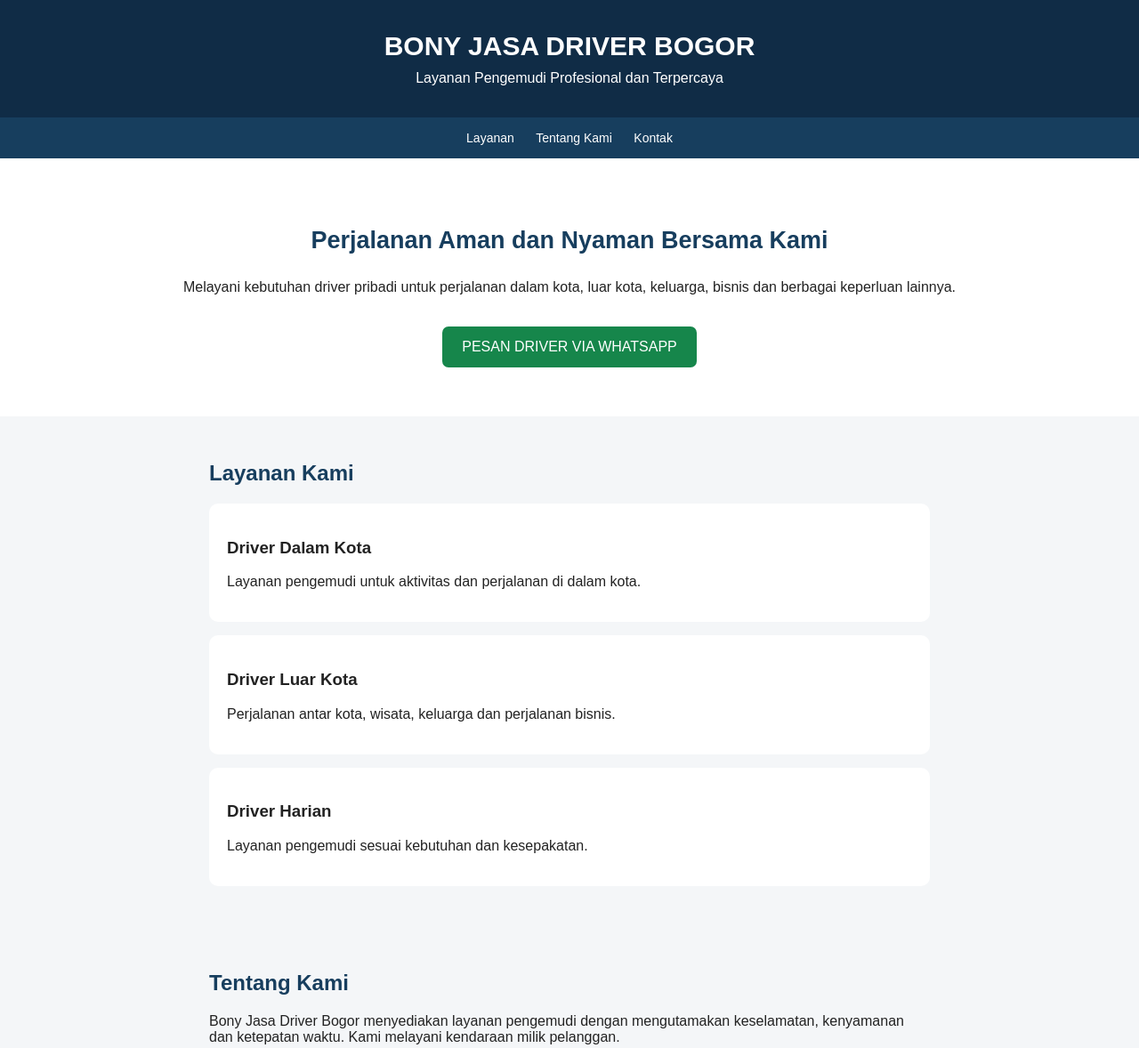
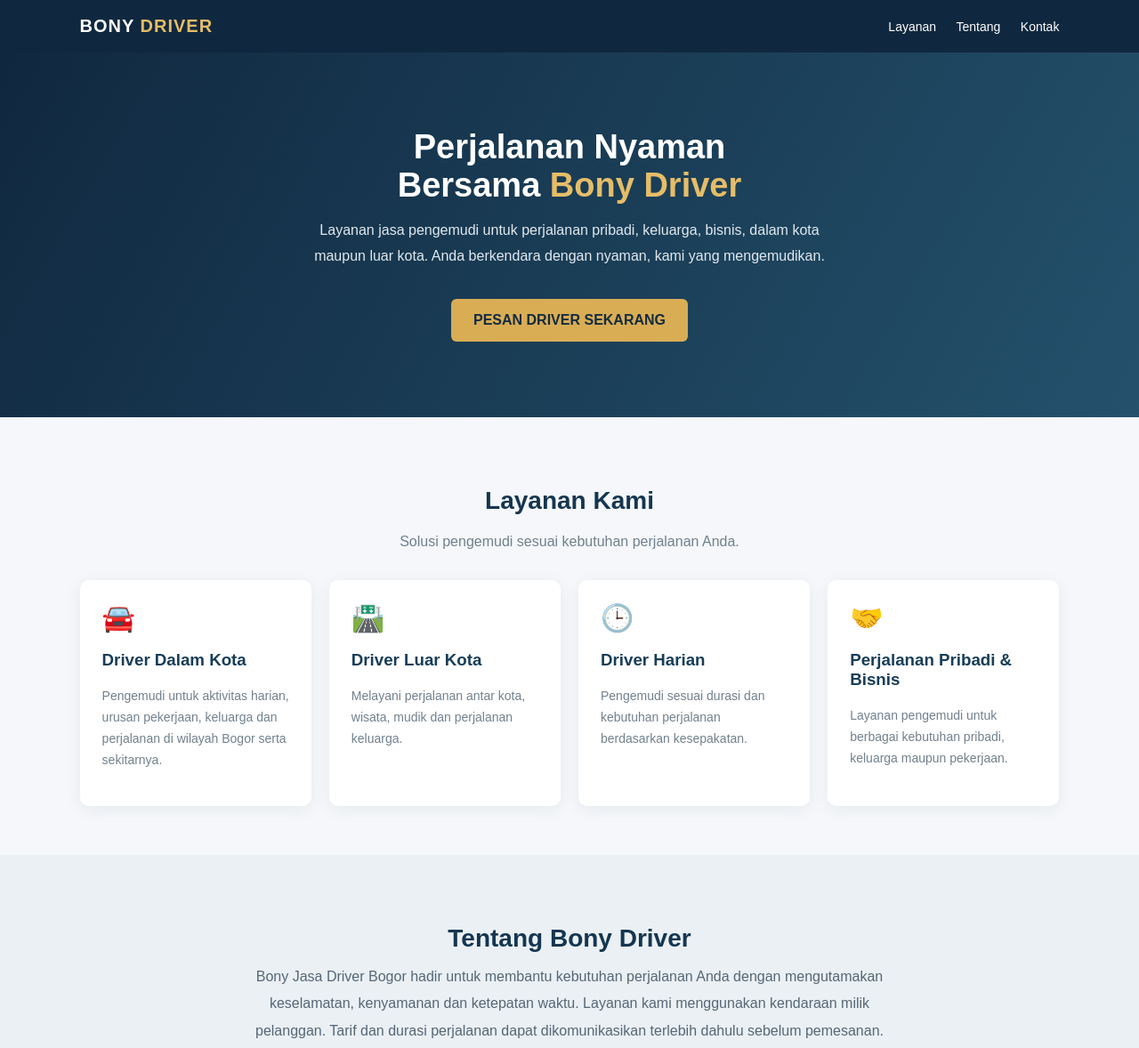
Before and after one commit to bony1604/driver, a plain HTML site: page index.html in a window 1280 px wide. Shown: the top 1178 px of the page at 89% size. Drawn offline with Linux system fonts and the light colour scheme.

Commit message:
Revise index.html for improved layout and content
Updated the HTML structure and styling for better presentation and added new sections for services and about.

```diff
--- a/index.html
+++ b/index.html
@@ -1,71 +1,102 @@
+
 <!DOCTYPE html>
 <html lang="id">
 <head>
 <meta charset="UTF-8">
 <meta name="viewport" content="width=device-width, initial-scale=1.0">
-<title>Bony Jasa Driver Bogor</title>
+<meta name="description" content="Bony Jasa Driver Bogor menyediakan jasa pengemudi untuk perjalanan dalam dan luar kota, keluarga dan bisnis.">
+<title>Bony Jasa Driver Bogor | Driver Pribadi</title>
 <style>
-*{box-sizing:border-box}
-body{margin:0;font-family:Arial,sans-serif;background:#f4f6f8;color:#222}
-header{background:#102c46;color:white;padding:35px 20px;text-align:center}
-header h1{font-size:30px;margin:0 0 10px}
-header p{margin:0}
-nav{background:#173e5e;padding:14px;text-align:center}
-nav a{color:white;text-decoration:none;margin:0 10px;font-size:14px}
-.hero{padding:55px 20px;text-align:center;background:white}
-.hero h2{font-size:27px;color:#173e5e}
-.hero p{line-height:1.7}
-.btn{display:inline-block;background:#16864b;color:white;padding:14px 22px;border-radius:7px;text-decoration:none;margin-top:15px}
-section{padding:30px 20px;max-width:850px;margin:auto}
-h2{color:#173e5e}
-.services{background:white;padding:20px;border-radius:10px;margin-bottom:15px}
-footer{background:#102c46;color:white;text-align:center;padding:25px}
+*{box-sizing:border-box;scroll-behavior:smooth}
+body{margin:0;font-family:Arial,sans-serif;color:#263342;background:#f5f7fa}
+header{background:#10283f;color:white;padding:18px 7%;display:flex;justify-content:space-between;align-items:center;flex-wrap:wrap}
+.logo{font-size:20px;font-weight:bold;letter-spacing:1px}
+.logo span{color:#e5bd68}
+nav a{color:white;text-decoration:none;margin-left:18px;font-size:14px}
+.hero{background:linear-gradient(120deg,#10283f,#24516c);color:white;text-align:center;padding:85px 20px}
+.hero h1{font-size:38px;margin:0 0 15px}
+.hero h1 span{color:#e5bd68}
+.hero p{max-width:600px;margin:15px auto;line-height:1.8;color:#e1e9ef}
+.btn{display:inline-block;background:#d9ad54;color:#142b40;text-decoration:none;padding:15px 25px;border-radius:6px;font-weight:bold;margin-top:18px}
+section{padding:55px 7%;text-align:center}
+.section-title{font-size:28px;color:#153650;margin-bottom:12px}
+.sub{color:#71808d;line-height:1.7;margin-bottom:30px}
+.cards{display:grid;grid-template-columns:repeat(auto-fit,minmax(220px,1fr));gap:20px;text-align:left}
+.card{background:white;padding:25px;border-radius:10px;box-shadow:0 4px 18px #142b4010}
+.card h3{color:#173d58}
+.card p{color:#71808d;line-height:1.7;font-size:14px}
+.icon{font-size:30px}
+.about{background:#eaf0f4}
+.about p{max-width:750px;margin:auto;line-height:1.9;color:#566675}
+.contact{background:#10283f;color:white}
+.contact h2{color:white}
+.contact p{line-height:1.8;color:#dce5eb}
+.contact .btn{margin:10px}
+footer{background:#091c2d;color:#c5d0d9;text-align:center;padding:25px;font-size:13px}
+@media(max-width:600px){
+header{justify-content:center;gap:15px}
+nav a{margin:0 7px;font-size:13px}
+.hero{padding:65px 18px}
+.hero h1{font-size:29px}
+section{padding:42px 18px}
+}
 </style>
 </head>
 <body>
 
 <header>
-<h1>BONY JASA DRIVER BOGOR</h1>
-<p>Layanan Pengemudi Profesional dan Terpercaya</p>
+<div class="logo">BONY <span>DRIVER</span></div>
+<nav>
+<a href="#layanan">Layanan</a>
+<a href="#tentang">Tentang</a>
+<a href="#kontak">Kontak</a>
+</nav>
 </header>
 
-<nav>
-<a href="#layanan">Layanan</a>
-<a href="#tentang">Tentang Kami</a>
-<a href="#kontak">Kontak</a>
-</nav>
-
 <div class="hero">
-<h2>Perjalanan Aman dan Nyaman Bersama Kami</h2>
-<p>Melayani kebutuhan driver pribadi untuk perjalanan dalam kota, luar kota, keluarga, bisnis dan berbagai keperluan lainnya.</p>
-<a class="btn" href="https://wa.me/6289635620165">PESAN DRIVER VIA WHATSAPP</a>
+<h1>Perjalanan Nyaman<br>Bersama <span>Bony Driver</span></h1>
+<p>Layanan jasa pengemudi untuk perjalanan pribadi, keluarga, bisnis, dalam kota maupun luar kota. Anda berkendara dengan nyaman, kami yang mengemudikan.</p>
+<a class="btn" href="https://wa.me/6289635620165?text=Halo%20Bony,%20saya%20ingin%20menanyakan%20jasa%20driver.">PESAN DRIVER SEKARANG</a>
 </div>
 
 <section id="layanan">
-<h2>Layanan Kami</h2>
-<div class="services">
+<h2 class="section-title">Layanan Kami</h2>
+<p class="sub">Solusi pengemudi sesuai kebutuhan perjalanan Anda.</p>
+<div class="cards">
+<div class="card">
+<div class="icon">🚘</div>
 <h3>Driver Dalam Kota</h3>
-<p>Layanan pengemudi untuk aktivitas dan perjalanan di dalam kota.</p>
+<p>Pengemudi untuk aktivitas harian, urusan pekerjaan, keluarga dan perjalanan di wilayah Bogor serta sekitarnya.</p>
 </div>
-<div class="services">
+<div class="card">
+<div class="icon">🛣️</div>
 <h3>Driver Luar Kota</h3>
-<p>Perjalanan antar kota, wisata, keluarga dan perjalanan bisnis.</p>
+<p>Melayani perjalanan antar kota, wisata, mudik dan perjalanan keluarga.</p>
 </div>
-<div class="services">
+<div class="card">
+<div class="icon">🕒</div>
 <h3>Driver Harian</h3>
-<p>Layanan pengemudi sesuai kebutuhan dan kesepakatan.</p>
+<p>Pengemudi sesuai durasi dan kebutuhan perjalanan berdasarkan kesepakatan.</p>
+</div>
+<div class="card">
+<div class="icon">🤝</div>
+<h3>Perjalanan Pribadi & Bisnis</h3>
+<p>Layanan pengemudi untuk berbagai kebutuhan pribadi, keluarga maupun pekerjaan.</p>
+</div>
 </div>
 </section>
 
-<section id="tentang">
-<h2>Tentang Kami</h2>
-<p>Bony Jasa Driver Bogor menyediakan layanan pengemudi dengan mengutamakan keselamatan, kenyamanan dan ketepatan waktu. Kami melayani kendaraan milik pelanggan.</p>
+<section class="about" id="tentang">
+<h2 class="section-title">Tentang Bony Driver</h2>
+<p>Bony Jasa Driver Bogor hadir untuk membantu kebutuhan perjalanan Anda dengan mengutamakan keselamatan, kenyamanan dan ketepatan waktu. Layanan kami menggunakan kendaraan milik pelanggan. Tarif dan durasi perjalanan dapat dikomunikasikan terlebih dahulu sebelum pemesanan.</p>
 </section>
 
-<section id="kontak">
-<h2>Hubungi Kami</h2>
+<section id="kontak" class="contact">
+<h2>Butuh Jasa Driver?</h2>
+<p>Hubungi kami untuk informasi layanan, ketersediaan jadwal dan penawaran harga.</p>
+<a class="btn" href="https://wa.me/6289635620165?text=Halo%20Bony,%20saya%20ingin%20booking%20driver.">CHAT WHATSAPP</a>
 <p>WhatsApp: 089635620165</p>
-<a class="btn" href="https://wa.me/6289635620165">Hubungi Sekarang</a>
+<p>Bogor dan sekitarnya</p>
 </section>
 
 <footer>
```
